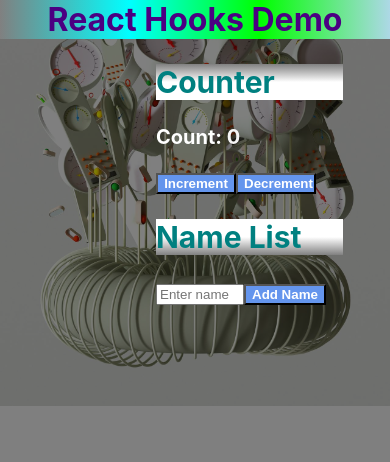
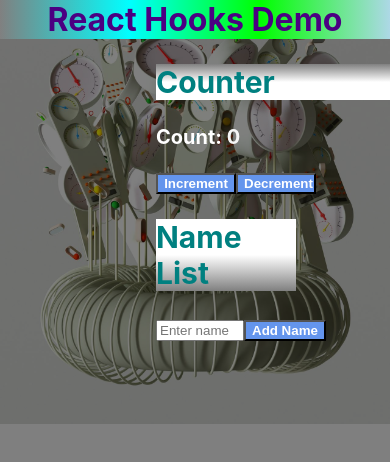
Before and after one commit to Seun0001/React_Hooks_Demonstration_App, a React (Create React App) app in the folder react-hooks-demonstration-app/: page / in a window 390 px wide. Shown: the top 462 px of the page. Built offline with nearby package versions, Linux system fonts and the light colour scheme.

Commit message:
Hooks on React Project Done

```diff
--- a/react-hooks-demonstration-app/src/Components/ReactHooks/ReactHooks.css
+++ b/react-hooks-demonstration-app/src/Components/ReactHooks/ReactHooks.css
@@ -72,7 +72,7 @@ button {
     .countList > h2 {
         color: teal;
         background: linear-gradient(grey, white, white);
-        width: 80%;
+        width: 100%;
     }
     div > .countList,
     div > .keyName {
@@ -82,7 +82,7 @@ button {
     .keyName > h2 {
         color: teal;
         background: linear-gradient(white, white, grey);
-        width: 80%;
+        width: 60%;
     }
     .new-edit {
         display: flex;
```
